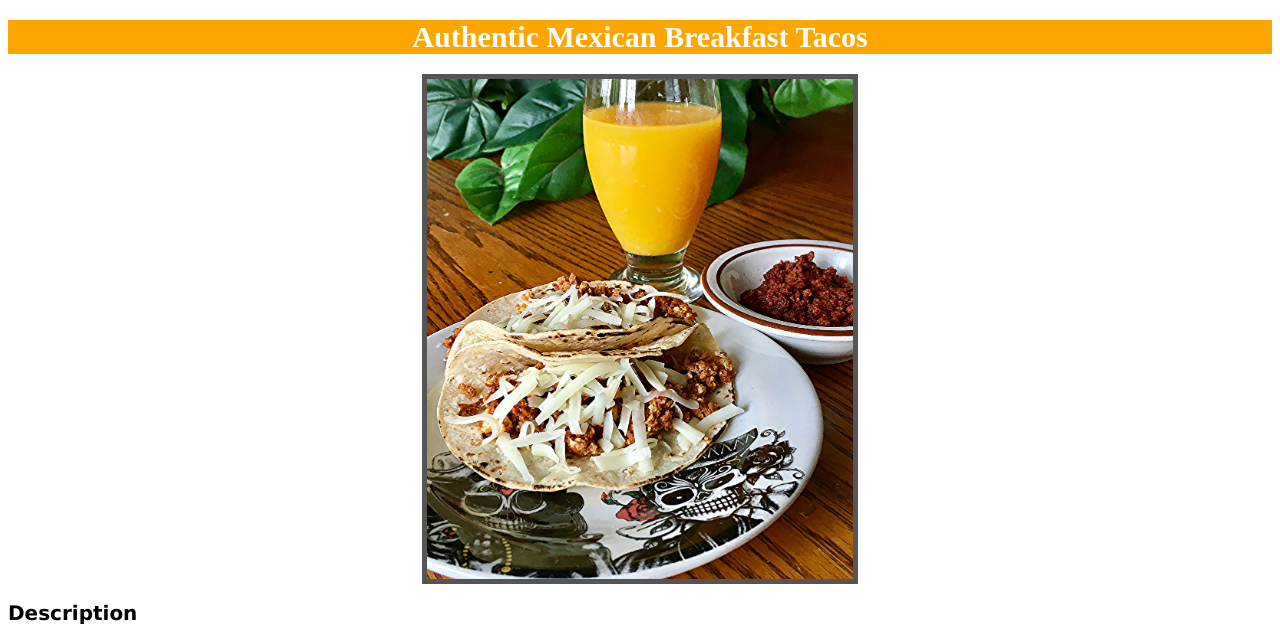
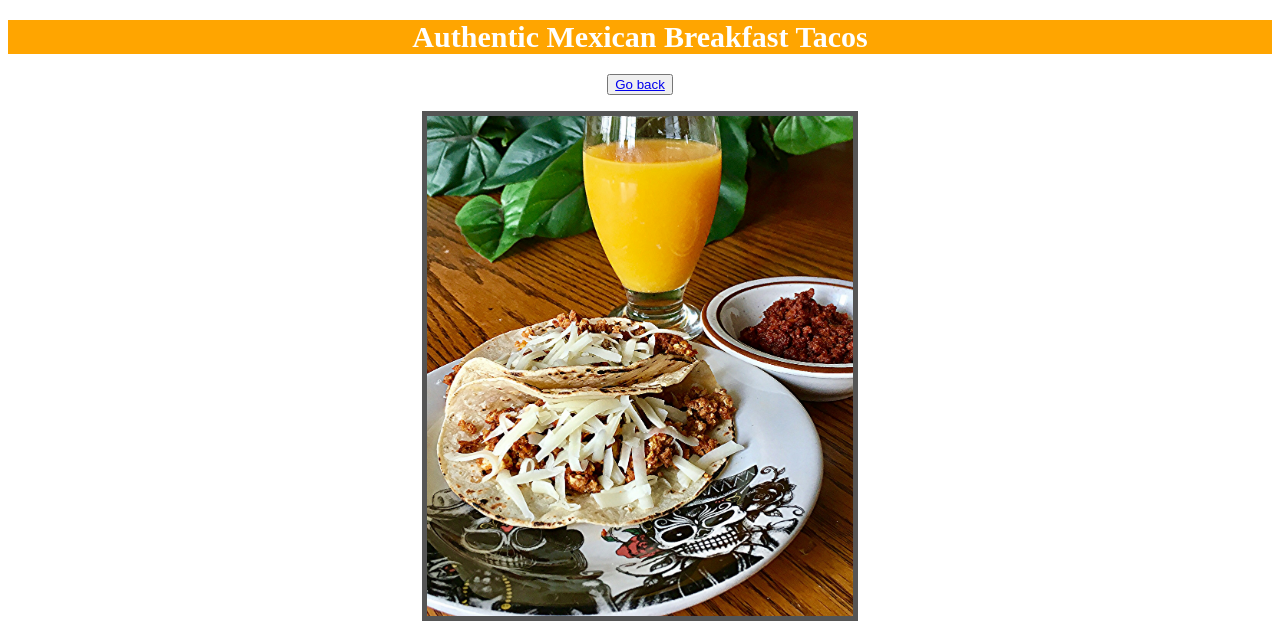
Before and after one commit to almeida-91/odin-recipes, a PHP site: page /recipes/tacos.html in a window 1280 px wide. Shown: the top 624 px of the page. Run offline with PHP 8.4, Linux system fonts and the light colour scheme.

Commit message:
Add back button on each recipe page
also testing if php works

```diff
--- a/recipes/bananapudding.html
+++ b/recipes/bananapudding.html
@@ -10,6 +10,8 @@
 <body>
     <h1>The Best Banana Pudding</h1>
     <img src="../images/image.jpeg" alt="Sweet Sweet Banana Pudding">
+    <button class="backbut"><a href="../index.html">Go back</a></button>
+    <p></p>
     <h2>Description</h2>
     <p class="desc">The best no bake banana pudding you will ever find (or so I've been told by many).</p>
     <h3>Ingredients:</h3>
--- a/recipes/lasagna.html
+++ b/recipes/lasagna.html
@@ -9,6 +9,8 @@
 </head>
 <body>
     <h1>Lasagna</h1>
+    <button class="backbut"><a href="../index.html">Go back</a></button>
+    <p></p>
     <img src="../images/3675049.jpg" alt="Delicious picture of lasagna">
     <h2>Description</h2>
     <p class="desc">With this recipe you will learn how to make the best lasagna in the world!</p>
--- a/recipes/tacos.html
+++ b/recipes/tacos.html
@@ -9,6 +9,8 @@
 </head>
 <body>
     <h1>Authentic Mexican Breakfast Tacos</h1>
+    <button class="backbut"><a href="../index.html">Go back</a></button>
+    <p></p>
     <img src="../images/4516130.jpg" alt="Beautiful and delicious tacos">
     <h2>Description</h2>
     <p class="desc">Quick Easy and Delicious! I learned this recipe from many years of eating with the Mexican cooks at my restaurant.</p>
--- a/styles.css
+++ b/styles.css
@@ -7,7 +7,8 @@ h1{
 
 li.reclist{
     background-color: #ffff00;
-    text-align: center;
+    text-align:left;
+    list-style-position:inside;
 }
 
 img{
@@ -44,3 +45,8 @@ p.desc{
     font-size: 10px;
     font-family: Verdana, Geneva, Tahoma, sans-serif;
 }
+
+.backbut{
+    margin:0 auto;
+    display: block;
+}
```
Also changed, not shown: index.php (renamed from index.html).
